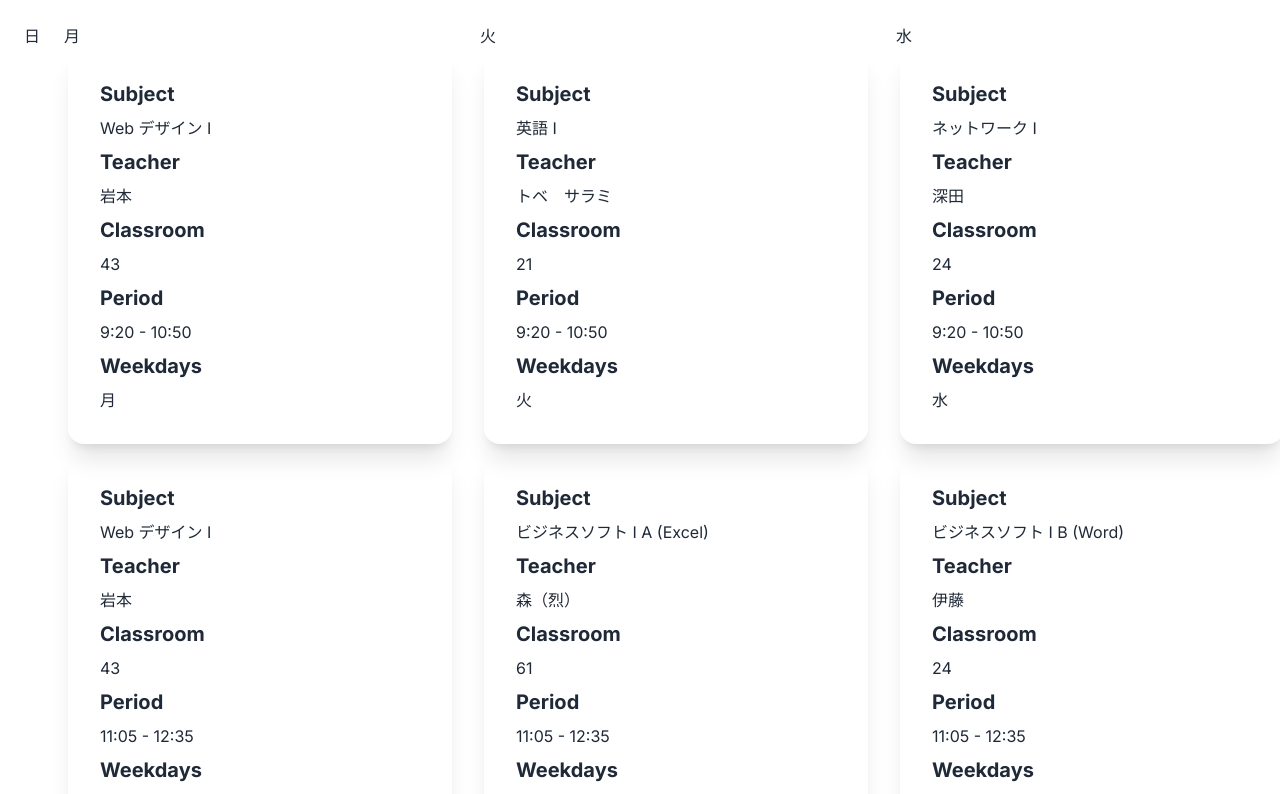
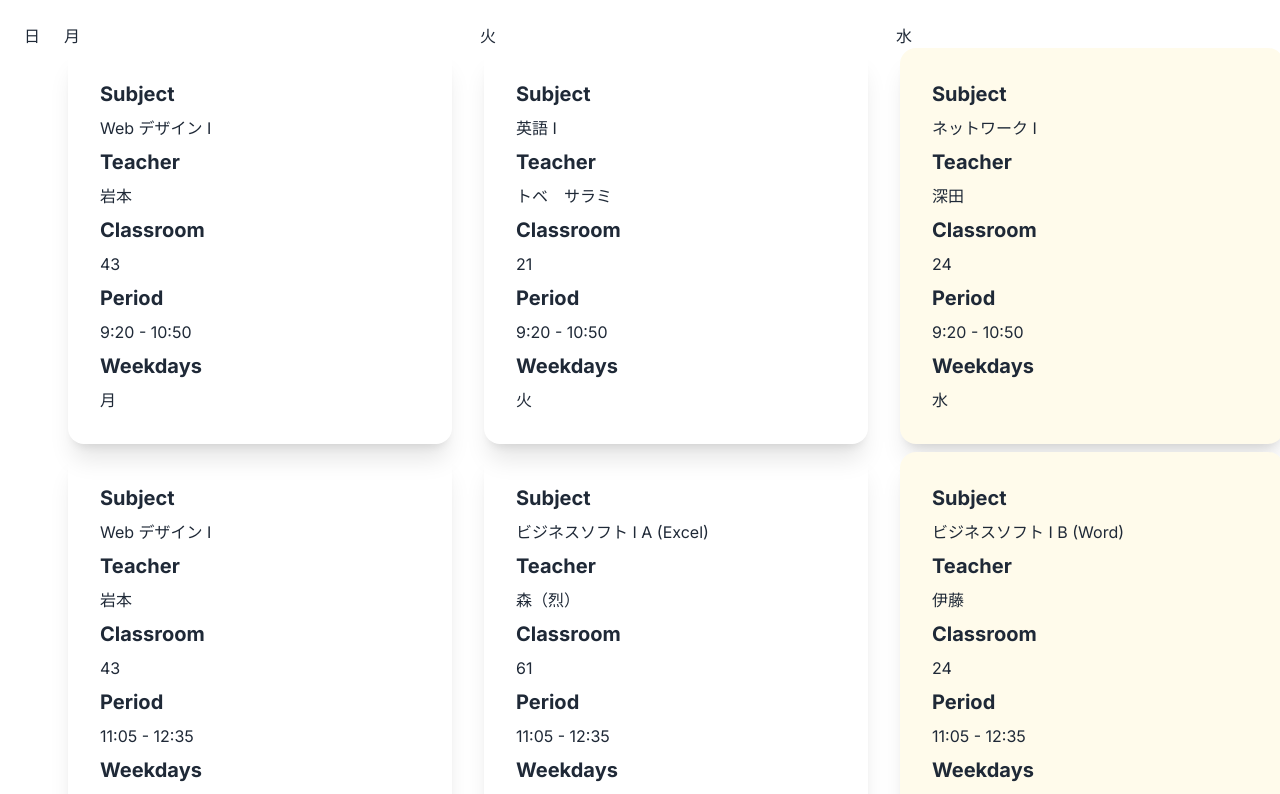
Before and after one commit to Ding-Fan/curriculum, a Next.js app: page / in a window 1280 px wide. Shown: the top 794 px of the page. Built offline with nearby package versions, Linux system fonts and the light colour scheme.

Commit message:
add next Course

```diff
--- a/app/components/Course.tsx
+++ b/app/components/Course.tsx
@@ -3,6 +3,7 @@
 import { twMerge } from "tailwind-merge";
 import { PERIODS, WEEKDAYS } from "../CONSTANTS";
 import { useEffect, useState } from "react";
+import React from "react";
 
 interface Props extends React.HTMLAttributes<HTMLDivElement> {
   subject: string;
@@ -12,15 +13,9 @@ interface Props extends React.HTMLAttributes<HTMLDivElement> {
   weekdays: number;
 }
 
-const Course = ({
-  subject,
-  teacher,
-  classroom,
-  period,
-  weekdays,
-  className,
-  ...rest
-}: Props) => {
+const Course = React.forwardRef((props: Props, ref) => {
+  const { subject, teacher, classroom, period, weekdays, className, ...rest } =
+    props;
   const [mergedClassName, setMergedClassName] = useState("");
 
   useEffect(() => {
@@ -53,6 +48,6 @@ const Course = ({
       </div>
     </div>
   );
-};
+});
 
 export default Course;
--- /dev/null
+++ b/app/hooks/useScrollTo.tsx
@@ -0,0 +1,15 @@
+import { useRef, useCallback } from "react";
+
+function useScrollTo() {
+  const elementRef = useRef<HTMLElement>(null);
+
+  const scrollToElement = useCallback(() => {
+    if (elementRef.current) {
+      elementRef.current.scrollIntoView({ behavior: "smooth" });
+    }
+  }, []);
+
+  return [elementRef, scrollToElement];
+}
+
+export default useScrollTo;
--- a/app/page.tsx
+++ b/app/page.tsx
@@ -5,9 +5,31 @@ import { COURSES, WEEKDAYS, PERIODS } from "./CONSTANTS";
 import dayjs from "dayjs";
 import Course from "./components/Course";
 import { twMerge } from "tailwind-merge";
-import { isCurrentCourse } from "./utils";
+import { isCurrentCourse, isNextCourse } from "./utils";
+import useScrollTo from "./hooks/useScrollTo";
+import { useEffect, useState } from "react";
 
 export default function Home() {
+  const [targetRef, scrollToTarget] = useScrollTo();
+  const [nextCourseId, setNextCourseId] = useState(0);
+  const [currentCourseId, setCurrentCourseId] = useState(0);
+
+  useEffect(() => {
+    COURSES.forEach((course, index) => {
+      if (isNextCourse(course).result) {
+        setNextCourseId(index);
+      }
+      if (isCurrentCourse(course).result) {
+        setCurrentCourseId(index);
+      }
+    });
+
+    // if (nextCourseId < COURSES.length) {
+    //   scrollToTarget();
+    //   setNextCourseId(nextCourseId + 1);
+    // }
+  }, [nextCourseId, scrollToTarget]);
+
   return (
     <main className={"p-4"}>
       <div className="flex gap-2">
@@ -21,15 +43,17 @@ export default function Home() {
                   (course) => {
                     return (
                       <Course
+                        ref={targetRef}
                         key={course.id}
                         subject={course.subject}
                         teacher={course.teacher}
                         period={course.period}
                         weekdays={course.weekdays}
                         classroom={course.classroom}
-                        className={
+                        className={twMerge(
+                          isNextCourse(course).result ? "bg-amber-50" : "",
                           isCurrentCourse(course).result ? "bg-amber-200" : ""
-                        }
+                        )}
                         // className="bg-sky-500"
                       />
                     );
--- a/app/utils.tsx
+++ b/app/utils.tsx
@@ -25,3 +25,15 @@ export const isCurrentCourse = (course: Course) => {
 
   return { result };
 };
+
+export const isNextCourse = (course: Course) => {
+  const currentTime = dayjs();
+  const [startHours, startMinutes] =
+    PERIODS[course.period].startTime.split(":");
+  const startTime = dayjs()
+    .hour(Number(startHours))
+    .minute(Number(startMinutes));
+  const result =
+    currentTime.isBefore(startTime) && currentTime.day() === course.weekdays;
+  return { result };
+};
```
